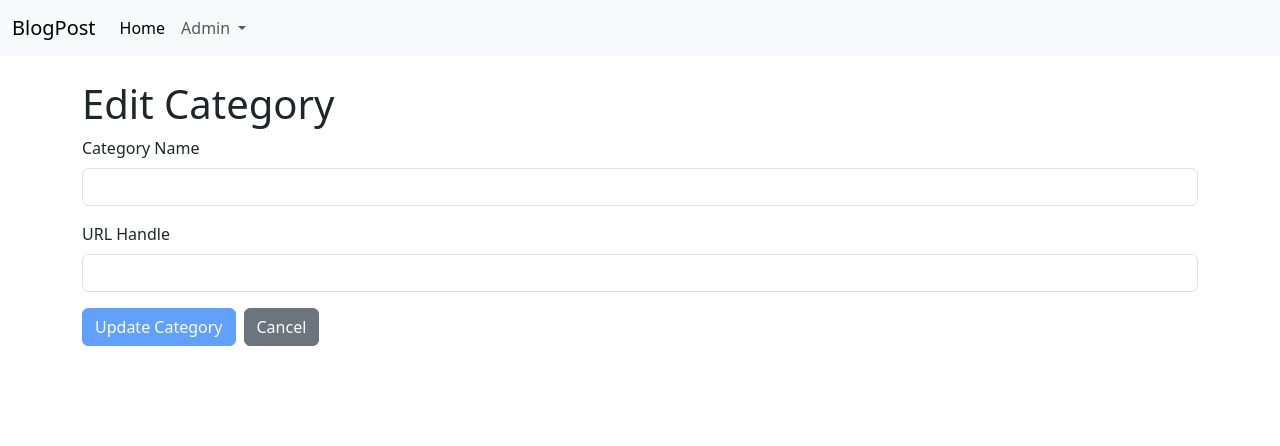
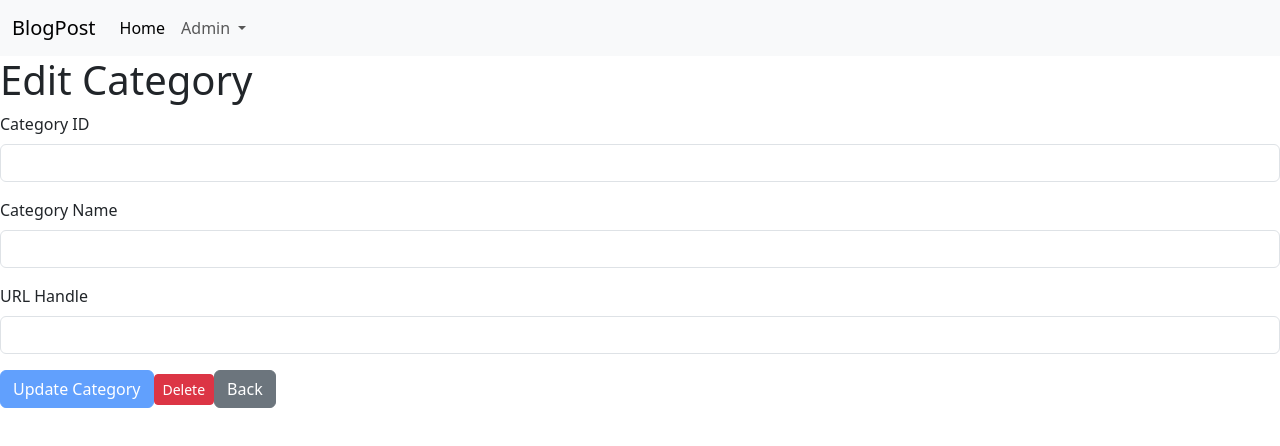
Before and after one commit to Adityasahoo7/BlogPost_UI, an Angular app: page /admin/categories/edit/1 in a window 1280 px wide. Shown: the top 446 px of the page. Built offline with nearby package versions, Linux system fonts and the light colour scheme; no server answers.

Commit message:
Add CRUD category v2

```diff
--- a/src/app/edit-category/edit-category.component.html
+++ b/src/app/edit-category/edit-category.component.html
@@ -1,8 +1,19 @@
-<div class="container mt-4">
-
 <h1>Edit Category</h1>
 
 <form [formGroup]="editCategoryForm" (ngSubmit)="updateCategory()">
+
+    <div class="mb-3">
+        <label for="id" class="form-label">
+            Category ID
+        </label>
+
+        <input
+            type="text"
+            id="id"
+            class="form-control"
+            formControlName="id"
+            readonly>
+    </div>
 
     <div class="mb-3">
         <label for="name" class="form-label">
@@ -25,7 +36,6 @@
         </div>
     </div>
 
-
     <div class="mb-3">
         <label for="urlHandle" class="form-label">
             URL Handle
@@ -38,7 +48,6 @@
             formControlName="urlHandle">
     </div>
 
-
     <button
         type="submit"
         class="btn btn-primary"
@@ -47,16 +56,14 @@
         {{ isLoading ? 'Updating...' : 'Update Category' }}
 
     </button>
-
     <button
     type="button"
-            class="btn btn-secondary ms-2"
-            routerLink="/admin/categories">
-
-            Cancel
-
+    class="btn btn-danger btn-sm"
+    (click)="deleteCategory(editCategoryForm.get('id')?.value)">
+    Delete
 </button>
 
+<button class="btn btn-secondary" (click)="back()">Back</button>
+
+
 </form>
-
-</div>
--- a/src/app/edit-category/edit-category.component.ts
+++ b/src/app/edit-category/edit-category.component.ts
@@ -32,6 +32,7 @@ export class EditCategoryComponent {
 
     // Create form
     this.editCategoryForm = this.fb.group({
+      id: [''],
       name: ['', Validators.required],
       urlHandle: ['', Validators.required]
     });
@@ -40,6 +41,27 @@ export class EditCategoryComponent {
     this.getCategoryById();
   }
 
+deleteCategory(id:string){
+
+  if(!confirm("Are you sure you want to delete this category?")){
+    return;
+  }
+  this.categoryService.deleteCategory(id).subscribe({
+
+    next:()=>{
+      //this.getallcategory()
+      this.router.navigate(['/admin/categories']);
+    },
+    error:(error)=>{
+      console.log(error);
+    }
+  });
+
+}
+
+back():void{
+  this.router.navigate(['/admin/categories']);
+}
 
   getCategoryById(): void {
 
@@ -52,6 +74,7 @@ export class EditCategoryComponent {
 
           // Put API data into form
           this.editCategoryForm.patchValue({
+              id: category.id,
             name: category.name,
             urlHandle: category.urlHandle
           });
@@ -104,4 +127,7 @@ export class EditCategoryComponent {
 
       });
   }
+
+
+
 }
--- a/src/app/features/Category/category-list/category-list.component.html
+++ b/src/app/features/Category/category-list/category-list.component.html
@@ -51,17 +51,10 @@
             <td>{{ category.urlHandle }}</td>
 
             <td>
-                <button
-                    class="btn btn-primary btn-sm me-2"
-                    [routerLink]="['edit', category.id]">
-                    Edit
-                </button>
 
-                <button
-                    class="btn btn-danger btn-sm"
-                    (click)="deleteCategory(category.id)">
-                    Delete
-                </button>
+
+                <a [routerLink]="['edit', category.id]">Edit</a>
+
             </td>
 
         </tr>
```
Lines whose indentation alone changed are shown as unchanged.
